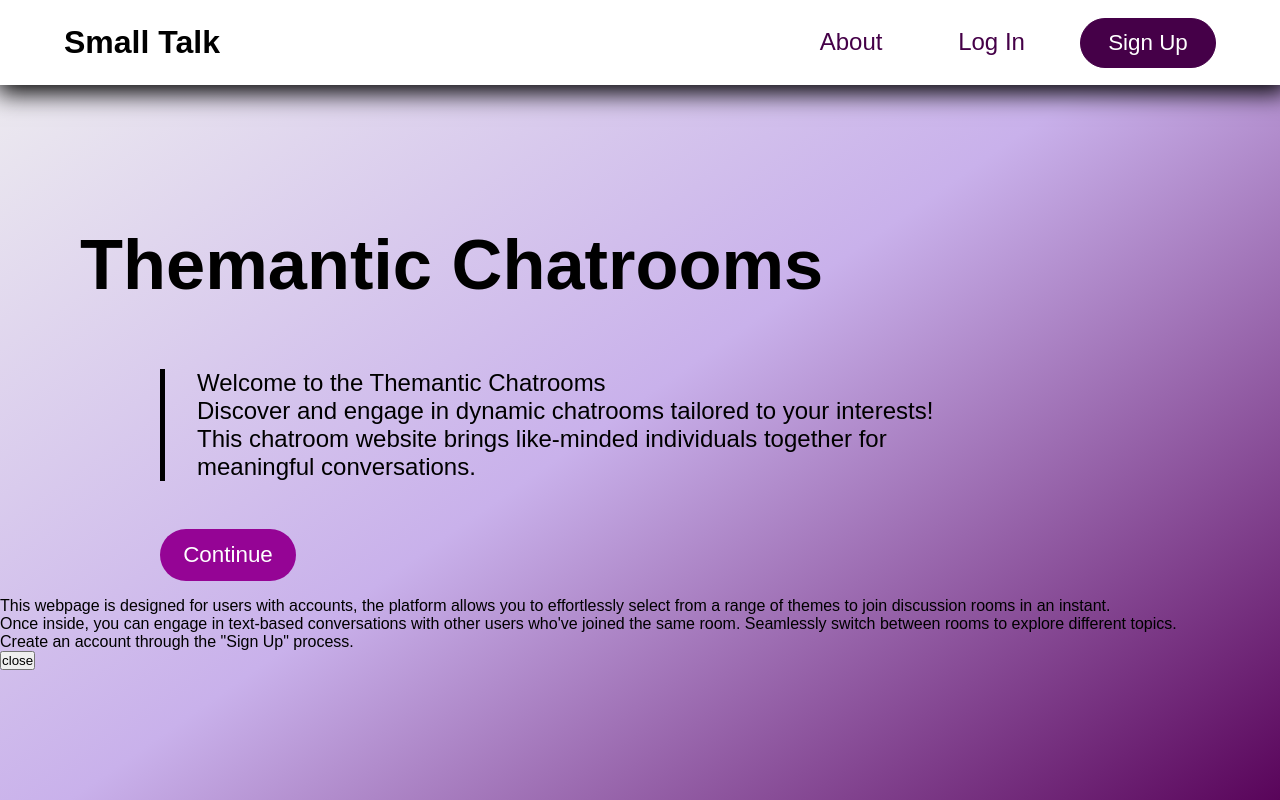
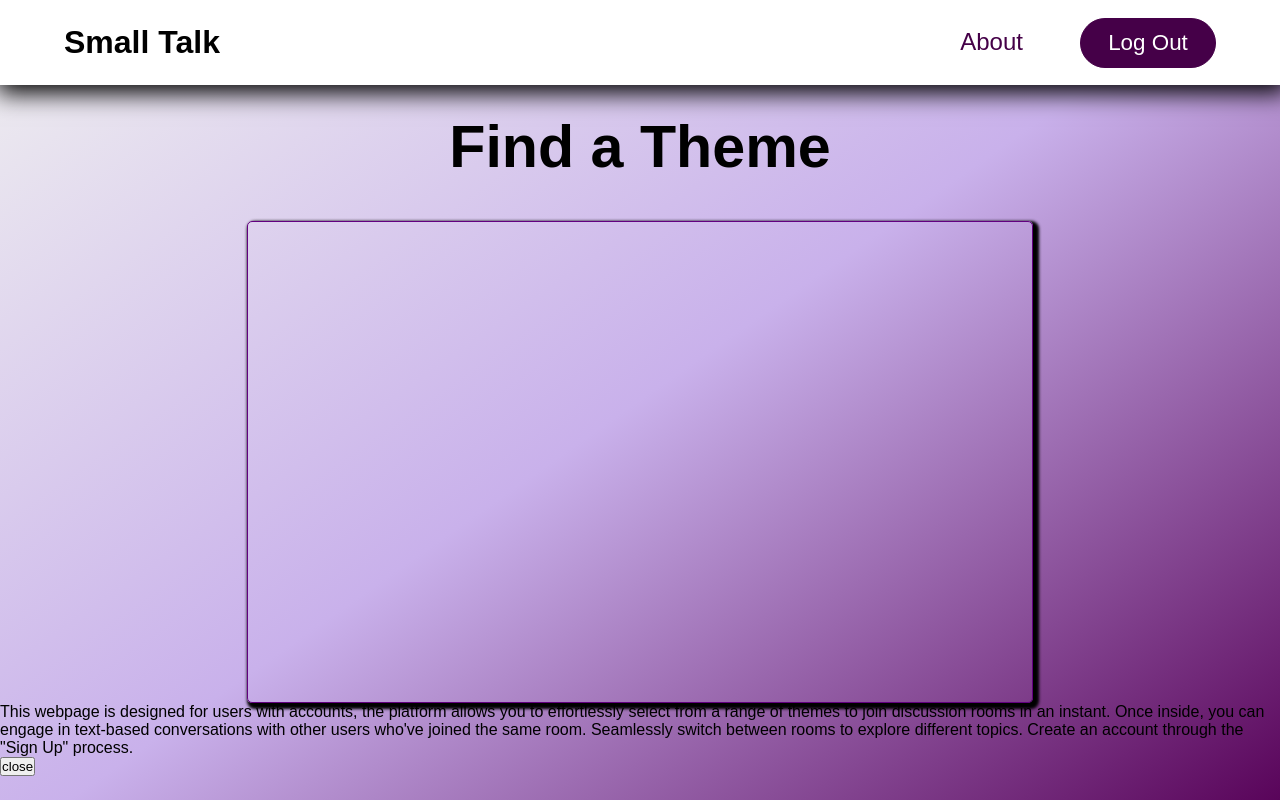
Before and after one commit to leTabs/Thematic-Chat-Rooms, a Flask app: page / in a window 1280 px wide. Run offline with Flask 3, Linux system fonts and the light colour scheme; some libraries are stand-ins or nearby versions.

Commit message:
Update index.html

```diff
--- a/templates/index.html
+++ b/templates/index.html
@@ -1,72 +1,59 @@
-<!-- {% block title %}Small Talk Themantic Chat Rooms{% endblock %} -->
+<!-- {% block title %}Small Talk Themantic Chat Rooms|Find Chat Romm{% endblock %} -->
 
-<!-- altering the base (app wrapper) to the index panel -->
-{% extends 'base.html' %} {% block content %}
-
+<!-- altering the base (app wrapper) to the log in panel -->
+{% extends 'base.html'%} {% block content %}
+    <section>
         <!-- navigation bar -->
         <nav class="index-nav">
             <p class="index-title"><b>Small Talk</b></p>
-        <div class="index-buttons">
+            <div>
                 <button class="about">About</button>
-            <button type="button" id="logInButton">Log In</button>
-            <button type="button" id="signUpButton">Sign Up</button>
+                <!-- the form element, for logging out -->
+                <form action="{{ url_for('logout') }}" method="POST" class="logout">
+                    <button type="submit" id="logout">Log Out</button>
+                </form>
             </div>
+
                 <!-- moblie nav button -->
                 <img src="{{ url_for('static', filename='bars-solid.svg') }}" alt="mobile navigation button" class="mobile-nav-btn">
                 <!-- mobile navigation -->
                 <div id="mobile-nav-window">
                     <p class="about-mobile">About</p>
-            <button id="logInMobileButton">Log In</button>
-            <button id="signUpMobileButton">Sign Up</button>
+                    <form action="{{ url_for('logout') }}" method="POST" class="logout">
+                        <button type="submit" id="logout" class="mobile-logout">Log Out</button>
+                    </form>
                     <button class="close-mobile-nav">close</button>
                 </div>
         </nav>
         <!-- main section -->
-    <main class="main-index">
-        <div class="intro">
-            <h2>Themantic Chatrooms</h2>
+        <main class="find-chat-main">
+            <h2 class="statement" style="margin-top: 7rem;">Find a Theme</h2>
+            <section class="all-themes">
+                    <form method="get"  acttion="{{url_for('find_chat')}}" action="{{url_for('chatting')}}" class="themes">
+                        <!-- loop of all the themes -->
+                        {% for user in usernames %}
+                        <!-- an element with the theme and a "join" button -->
                         <p>
-                Welcome to the Themantic Chatrooms <br />
-                Discover and engage in dynamic chatrooms tailored to your interests! <br />
-                This chatroom website brings like-minded individuals together for <br />meaningful conversations.
+                            <span>{{user}}</span>
+                            <button type="submit" class="joinButton" name="reciever" value="{{ loop.index }} {{user}}">
+                                Join
+                            </button>
                         </p>
-            <button class="continue">Continue</button>
-        </div>
+                        {% endfor %}
+                    </form>
+            </section>
 
             <div class="about-content">
                 <p class="about-text">
-                This webpage is designed for users with accounts, the platform allows you to effortlessly select from a range of themes to join discussion rooms in an instant.<br />
-                Once inside, you can engage in text-based conversations with other users who've joined the same room. Seamlessly switch between rooms to explore different topics. <br />
-                Create an account through the "Sign Up" process.
+                    This webpage is designed for users with accounts, the platform allows you to effortlessly select from a range of themes to join discussion rooms in an instant. Once inside, you can engage in text-based conversations with other users who've joined the same room. Seamlessly switch between rooms to explore different topics. Create an account through the "Sign Up" process.
                 </p>
                 <button class="about-close">close</button>
             </div>
         </main>
+    </section>
 
     <!-- Javascript inclusion -->
-    <script>
-        // "Log in" & "Sign up" button destinations
-        const logInButton = document.querySelector('#logInButton')
-        const signUpButton = document.querySelector('#signUpButton')
-
-        logInButton.addEventListener('click', ()=>{
-        location.href="{{ url_for('login') }}"
-        })
-        signUpButton.addEventListener('click', ()=>{
-            location.href="{{ url_for('signup') }}"
-        })
-
-        // Mobile version
-        const logInMobileButton = document.querySelector('#logInMobileButton')
-        const signUpMobileButton = document.querySelector('#signUpMobileButton')
-
-        logInMobileButton.addEventListener('click', ()=>{
-        location.href="{{ url_for('login') }}"})
-
-        signUpMobileButton.addEventListener('click', ()=>{
-            location.href="{{ url_for('signup') }}"
-        })
-
+    <script type="text/javascript">
 
     // mobile nav button & "about" segment
 
@@ -74,18 +61,20 @@
     const mobileNavButton = document.querySelector('.mobile-nav-btn')
     const mobileNavWindow = document.getElementById('mobile-nav-window');
     const mobileNavCloseButton = document.querySelector('.close-mobile-nav');
-    const mainIntroDiv = document.querySelector('.intro')
+    const allThemeContainer = document.querySelector('.all-themes');
+    const containerTitle = document.querySelector('.statement')
+    const about = document.querySelector('.about')
     const aboutContent = document.querySelector('.about-content')
-    const about = document.querySelector('.about')
     const aboutClose = document.querySelector('.about-close')
-
+    const aboutMobile = document.querySelector('.about-mobile')
 
     // navigation button
     mobileNavButton.addEventListener('click', ()=>{
         if(mobileNavWindow.style.display != 'block'){
         mobileNavWindow.style.display = 'block';
-        mainIntroDiv.style.filter = "blur(8px)";
+        allThemeContainer.style.filter = "blur(8px)";
         aboutContent.style.display= 'none';
+        containerTitle.style.filter = "blur(8px)";
         mobileNavButton.style.transform = 'rotate(90deg)'
     };
     })
@@ -94,7 +83,8 @@
     const navWindowClosure = function(){
         mobileNavWindow.style.display = 'none';
         mobileNavWindow.style.transform = 'translate(-50%, -50%)';
-        mainIntroDiv.style.filter = "blur(0)"
+        allThemeContainer.style.filter = "blur(0)"
+        containerTitle.style.filter = "blur(0)";
     }
 
     // navigation closure
@@ -105,17 +95,19 @@
     })
 
     // "about" segment opening
-    about.addEventListener('click',()=>{
-        aboutContent.style.display = 'block'
-        mainIntroDiv.style.filter = "blur(8px)"
-    })
-
-    // "about" closure function support
     const aboutWindowClosure = function(){
         aboutContent.style.display = 'none';
         aboutContent.style.transform = 'translate(-50%, -50%)';
-        mainIntroDiv.style.filter = "blur(0)"
+        allThemeContainer.style.filter = "blur(0)"
+        containerTitle.style.filter = "blur(0)";
     }
+
+    // "about" closure function support
+    about.addEventListener('click',()=>{
+        aboutContent.style.display = 'block'
+        allThemeContainer.style.filter = "blur(8px)"
+        containerTitle.style.filter = "blur(8px)";
+    })
 
     // "about" closure
     aboutClose.addEventListener('click', ()=>{
@@ -124,7 +116,6 @@
     })
 
     // mobile "about" opening
-    const aboutMobile = document.querySelector('.about-mobile')
     aboutMobile.addEventListener('click', ()=>{
         mobileNavWindow.style.display = 'none';
         mobileNavButton.style.transform = 'rotate(180deg)'
```
Lines whose indentation alone changed are shown as unchanged.
